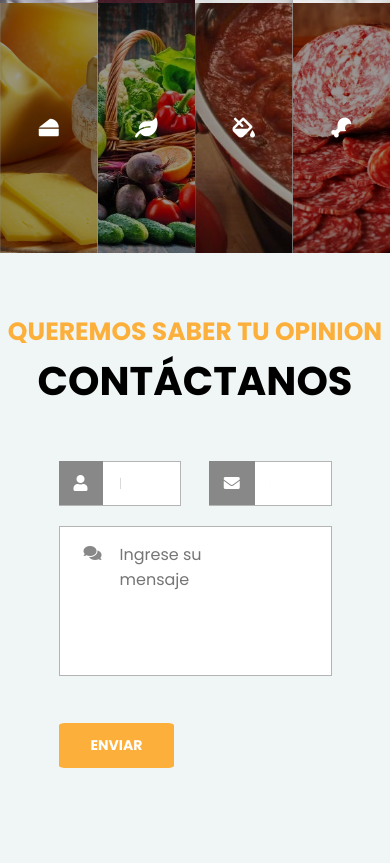
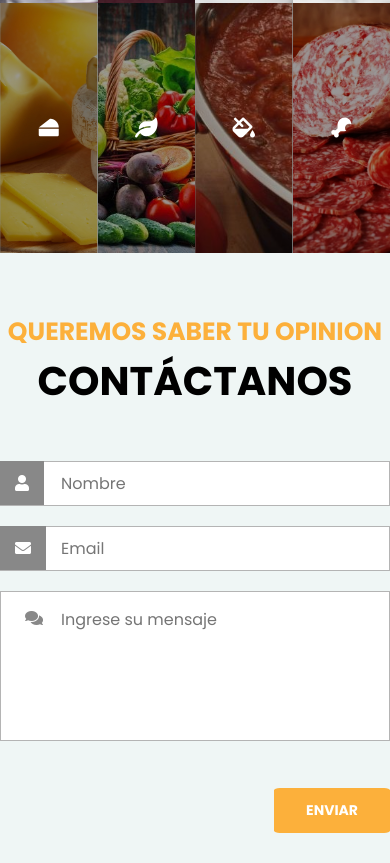
Before and after one commit to alejoalbornoz/WebPizzeria, a plain HTML site: page view/index.html in a window 390 px wide. Shown: the part 2529-3392 px from the top of the page. Before the commit the page ends 3327 px from the top, so only its background shows below. Drawn offline with Linux system fonts and the light colour scheme.

Commit message:
Agregamos Estilos.2  Formulario

```diff
--- a/css/estilos.css
+++ b/css/estilos.css
@@ -524,6 +524,11 @@ Seccion contacto */
   color: var(--color-primario);
 }
 
+.fiels-btn{
+  width: 100%;
+  display: flex;
+  justify-content: flex-end;
+}
 
 
 
@@ -635,4 +640,18 @@ Seccion contacto */
     display: none;
   }
 
+
+  /* Contactos */
+  #formulario{
+    width: 100%;
+  }
+
+  .two-fiels{
+    flex-direction: column;
+  }
+
+  .inputConIcon{
+    width: 100%;
+  }
+
 }
```
